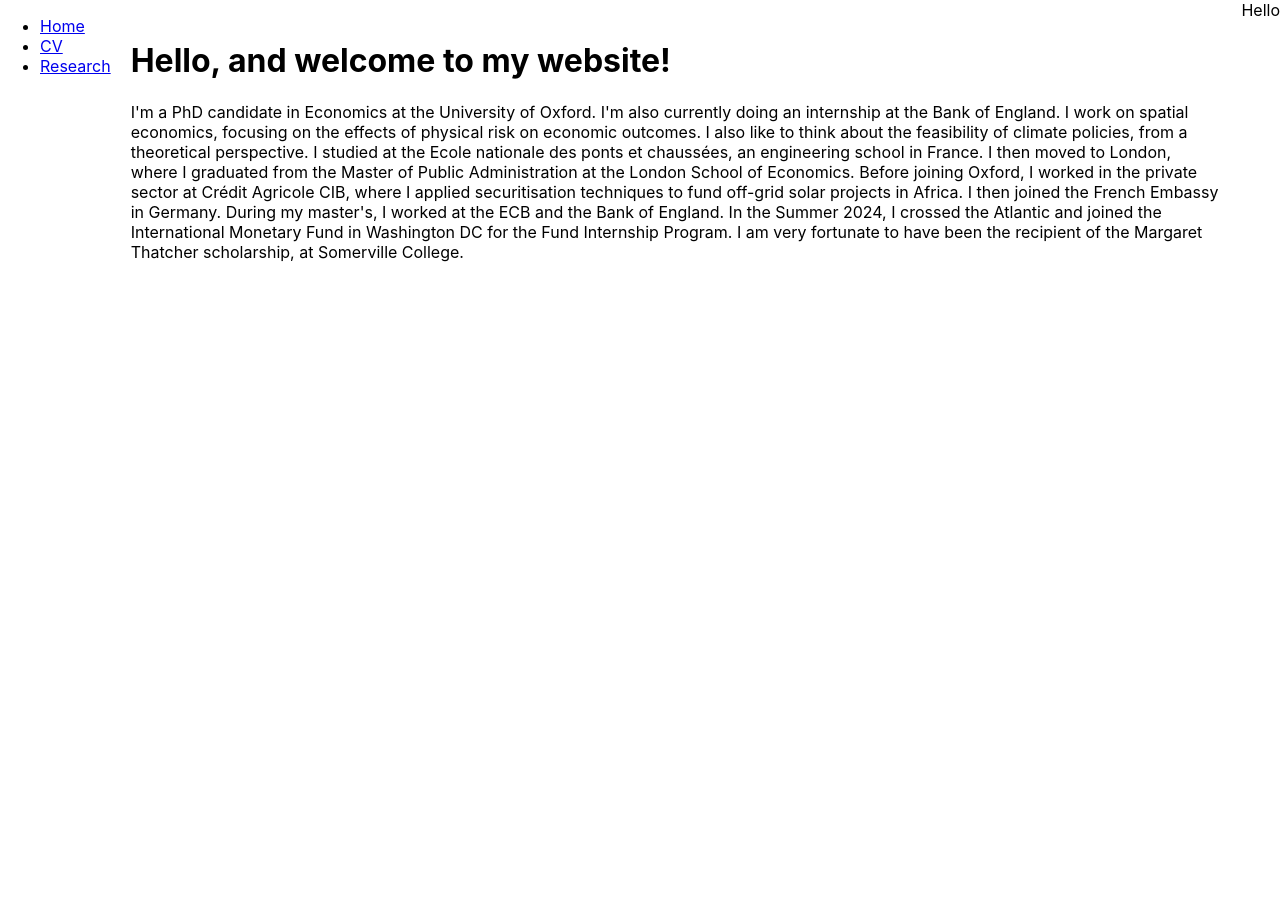
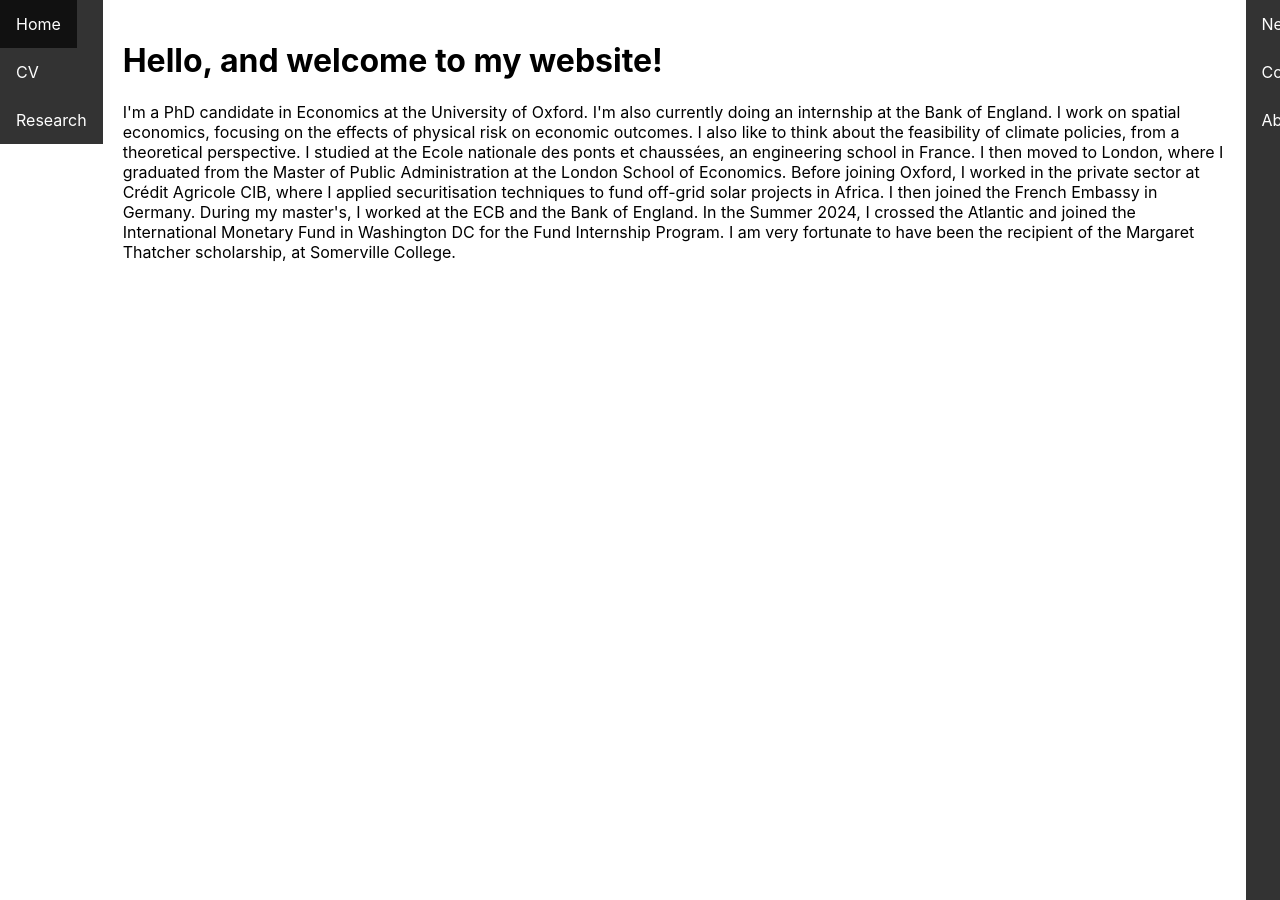
Before and after one commit to JulietteCx/juliettecx.github.io, a Jekyll site: the page built from _pages/index.html, in a window 1280 px wide. Built offline with Jekyll 4.4.1, drawn with Linux system fonts in a browser that asks for light colours.

Commit message:
Update default.html

```diff
--- a/_layouts/default.html
+++ b/_layouts/default.html
@@ -5,6 +5,34 @@
    <title>{{ page.title }} | {{ site.title }}</title>
    <link rel="stylesheet" href="/assets/style.css">
  </head>
+
+  <head>
+<style>
+ul {
+  list-style-type: none;
+  margin: 0;
+  padding: 0;
+  overflow: hidden;
+  background-color: #333;
+}
+
+li {
+  float: left;
+}
+
+li a {
+  display: block;
+  color: white;
+  text-align: center;
+  padding: 14px 16px;
+  text-decoration: none;
+}
+
+li a:hover {
+  background-color: #111;
+}
+</style>
+</head>
  <body>
 
   <div class="top-panel">
@@ -22,6 +50,11 @@
        {{ content }}
      </div>
 
-  Hello
+
+  <ul>
+  <li><a href="#index">News</a></li>
+  <li><a href="#research">Contact</a></li>
+  <li><a href="#cv">About</a></li>
+</ul>
  </body>
  </html>
```
